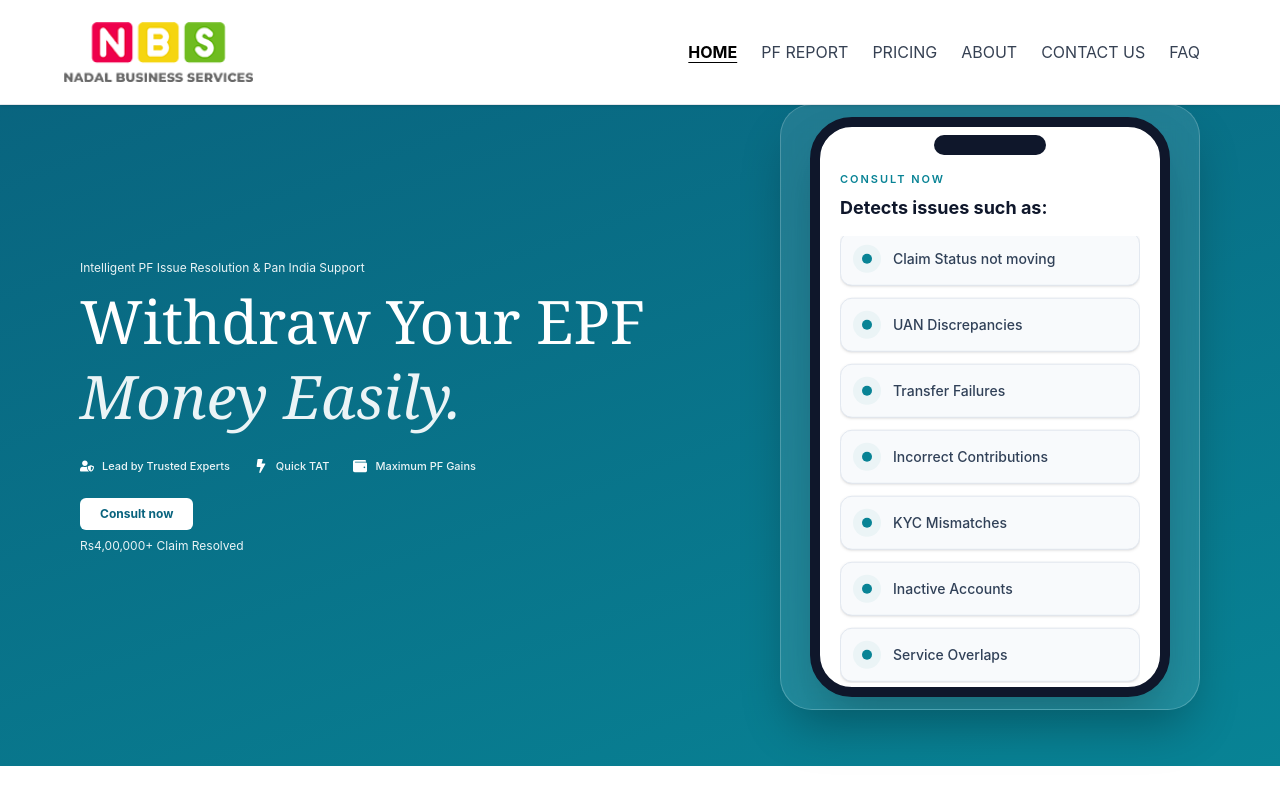
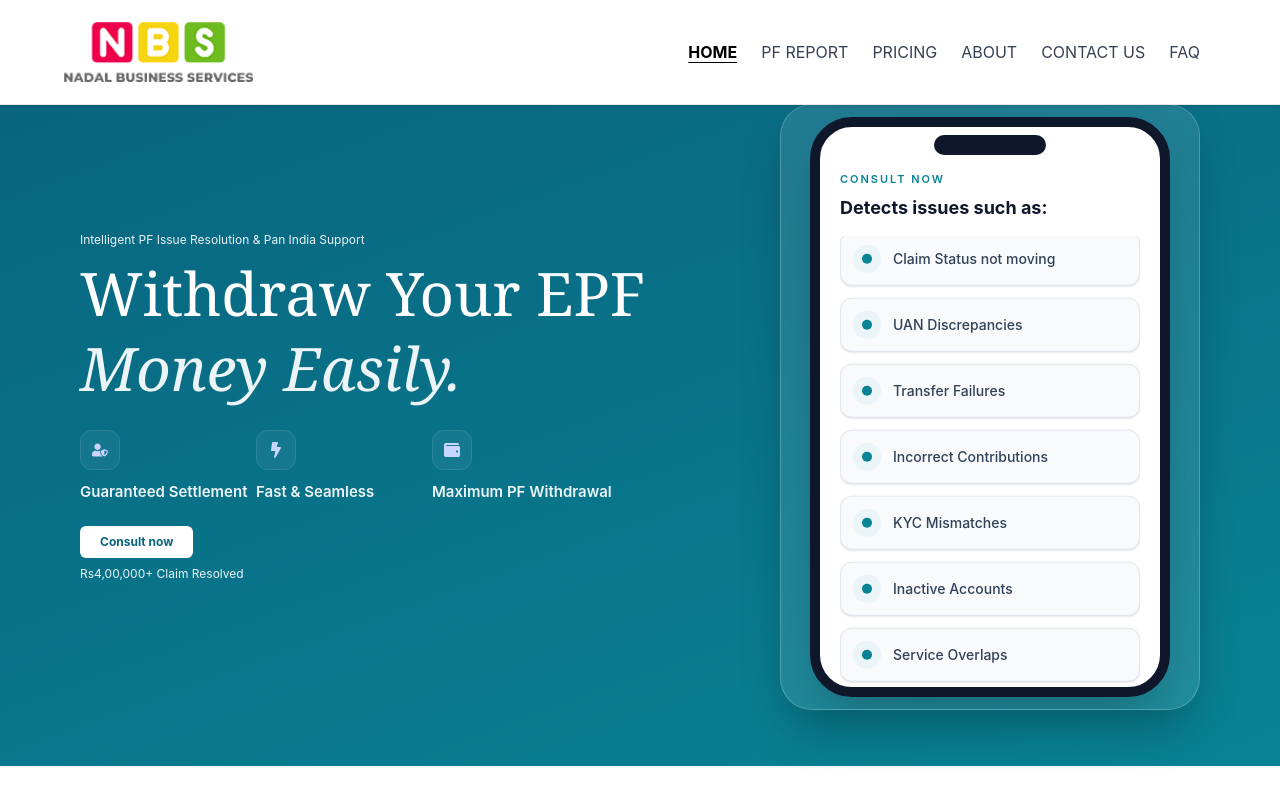
Before and after one commit to kkbughunter/nadal-epf, a React (Vite) app: page / in a window 1280 px wide. Shown: the top 800 px of the page. Built offline with nearby package versions, Linux system fonts and the light colour scheme.

Commit message:
ui update

```diff
--- a/src/index.css
+++ b/src/index.css
@@ -38,5 +38,5 @@
 }
 
 .animate-marquee {
-  animation: marquee 9s linear infinite;
+  animation: marquee 15s linear infinite;
 }
--- a/src/pages/HomePage.jsx
+++ b/src/pages/HomePage.jsx
@@ -147,25 +147,35 @@ function HomePage({ onConnectClick }) {
               Withdraw Your EPF
               <span className="block italic text-[#EBF4F6]">Money Easily.</span>
             </h1>
-            <div className="mt-6 flex max-w-lg items-center gap-6 text-[#EBF4F6]">
-              <div className="flex items-center gap-2">
-                <FaUserShield className="text-sm text-white" />
-                <span className="text-[11px] font-medium">
-                  Lead by Trusted Experts
+            <br />
+            <div className="flex max-w-lg items-start justify-between text-[#EBF4F6]">
+              <div className="flex w-32 flex-col items-start gap-3">
+                <div className="flex h-10 w-10 items-center justify-center rounded-xl border border-white/10 bg-white/5">
+                  <FaUserShield className="text-base text-[#C9D4FF]" />
+                </div>
+
+                <span className="whitespace-nowrap text-[15px] font-semibold leading-5 text-left">
+                  Guaranteed Settlement
                 </span>
               </div>
 
-              <div className="flex items-center gap-2">
-                <FaBolt className="text-sm text-white" />
-                <span className="text-[11px] font-medium">
-                  Quick TAT
+              <div className="flex w-32 flex-col items-start gap-3">
+                <div className="flex h-10 w-10 items-center justify-center rounded-xl border border-white/10 bg-white/5">
+                  <FaBolt className="text-base text-[#C9D4FF]" />
+                </div>
+
+                <span className="whitespace-nowrap text-[15px] font-semibold leading-5 text-left">
+                  Fast & Seamless
                 </span>
               </div>
 
-              <div className="flex items-center gap-2">
-                <FaWallet className="text-sm text-white" />
-                <span className="text-[11px] font-medium">
-                  Maximum PF Gains
+              <div className="flex w-40 flex-col items-start gap-3">
+                <div className="flex h-10 w-10 items-center justify-center rounded-xl border border-white/10 bg-white/5">
+                  <FaWallet className="text-base text-[#C9D4FF]" />
+                </div>
+
+                <span className="whitespace-nowrap text-[15px] font-semibold leading-5 text-left">
+                  Maximum PF Withdrawal
                 </span>
               </div>
             </div>
```
